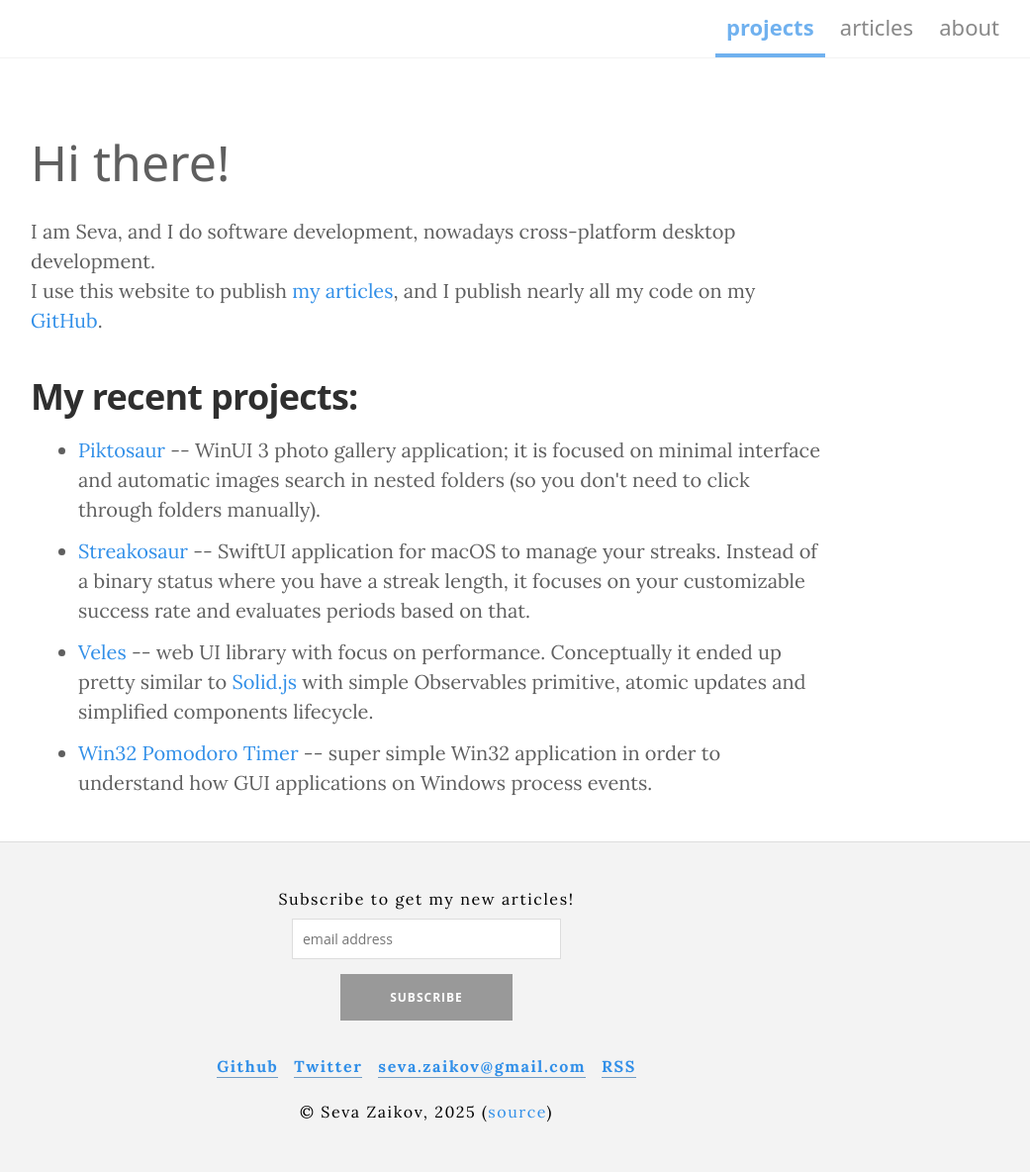
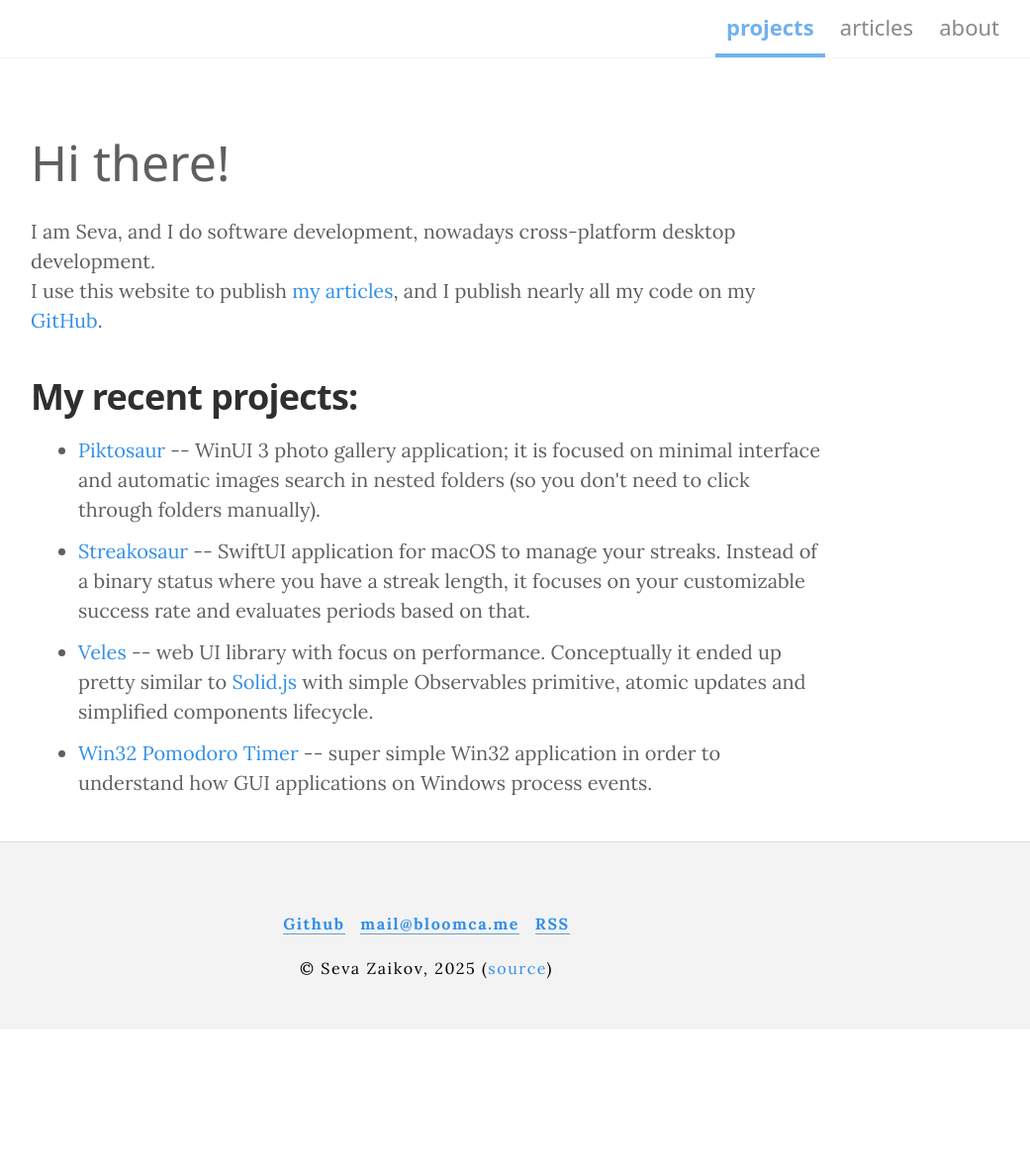
Before and after one commit to Bloomca/blog, a Jekyll site: the page built from index.html, in a window 1280 px wide. Shown: the whole page at 99% size, without its empty margins (209-1250 px from the left). Built offline with Jekyll 4.4.1, drawn with Linux system fonts in a browser that asks for light colours; some web fonts are replaced; after the commit the page ends 1040 px from its top, so only the background shows below that.

Commit message:
clean up footer links

```diff
--- a/_includes/footer.html
+++ b/_includes/footer.html
@@ -1,18 +1,6 @@
-<div id="mc_embed_signup">
-<form action="https://bloomca.us17.list-manage.com/subscribe/post?u=09b03017c5886e585ac282726&amp;id=9684c396a1" method="post" id="mc-embedded-subscribe-form" name="mc-embedded-subscribe-form" class="validate newsletter" target="_blank" novalidate>
-    <div id="mc_embed_signup_scroll">
-	<label for="mce-EMAIL">Subscribe to get my new articles!</label>
-	<input type="email" value="" name="EMAIL" class="email" id="mce-EMAIL" placeholder="email address" required>
-    <div style="position: absolute; left: -5000px;" aria-hidden="true"><input type="text" name="b_09b03017c5886e585ac282726_9684c396a1" tabindex="-1" value=""></div>
-    <div class="" style="margin-top:15px;"><input type="submit" value="Subscribe" name="subscribe" id="mc-embedded-subscribe" class="button" style="padding-left:50px;padding-right:50px;"></div>
-    </div>
-</form>
-</div>
-
 <div class="footer-links">
   <a href="https://github.com/Bloomca">Github</a>
-  <a href="https://twitter.com/blooomca">Twitter</a>
-  <a href="mailto:seva.zaikov@gmail.com">seva.zaikov@gmail.com</a>
+  <a href="mailto:mail@bloomca.me">mail@bloomca.me</a>
   <a href="/atom.xml">RSS</a>
 </div>
 
```
